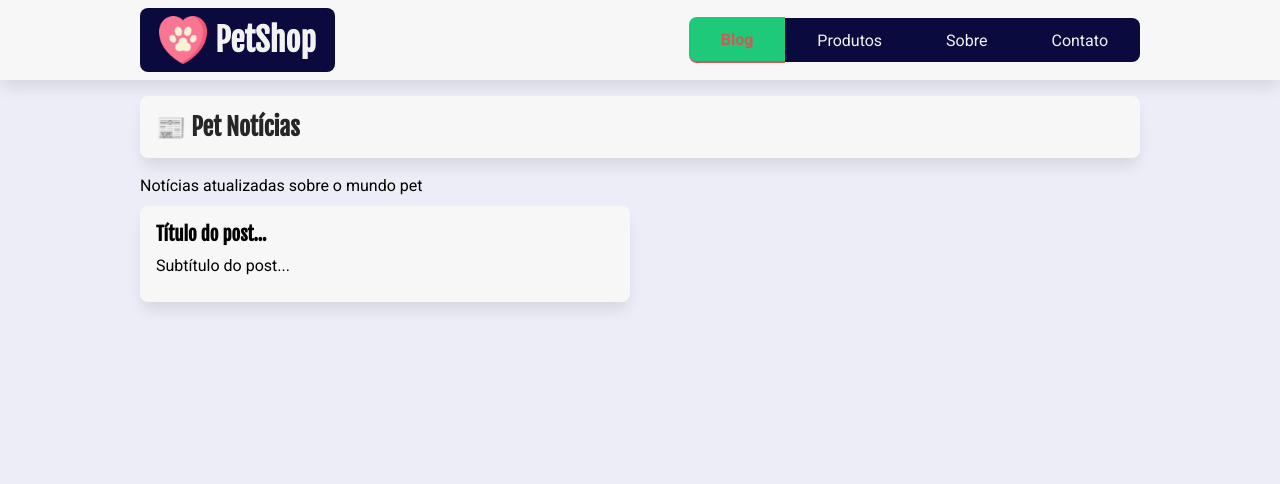
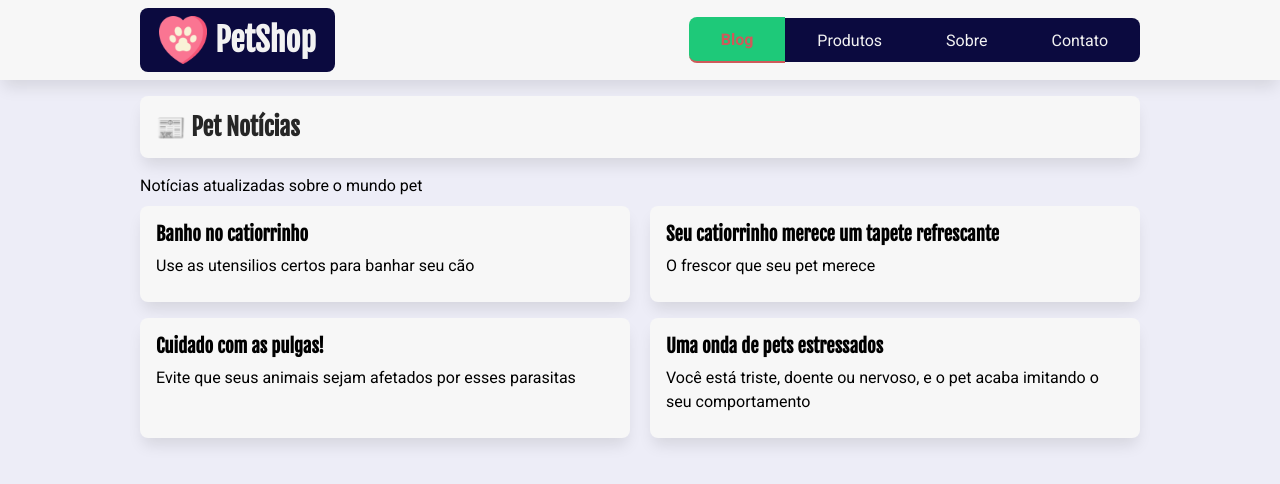
Before and after one commit to PauloHenrique00-tech/petshop, a Next.js app: page / in a window 1280 px wide. Shown: the top 484 px of the page. Built offline with nearby package versions, Linux system fonts and the light colour scheme.

Commit message:
Aplica map em posts e gera artigos

```diff
--- a/src/components/ListaPosts.tsx
+++ b/src/components/ListaPosts.tsx
@@ -9,14 +9,14 @@
   posts: Post[];
 };
 export default function ListaPosts({ posts }: ListaPostsProps) {
-  console.log(posts);
-
   return (
     <div className={estilos.posts}>
-      <article>
-        <h3>Título do post...</h3>
-        <p>Subtítulo do post...</p>
-      </article>
+      {posts.map((post) => (
+        <article key={post.id}>
+          <h3>{post.titulo}</h3>
+          <p>{post.subtitulo}</p>
+        </article>
+      ))}
     </div>
   );
 }
```
